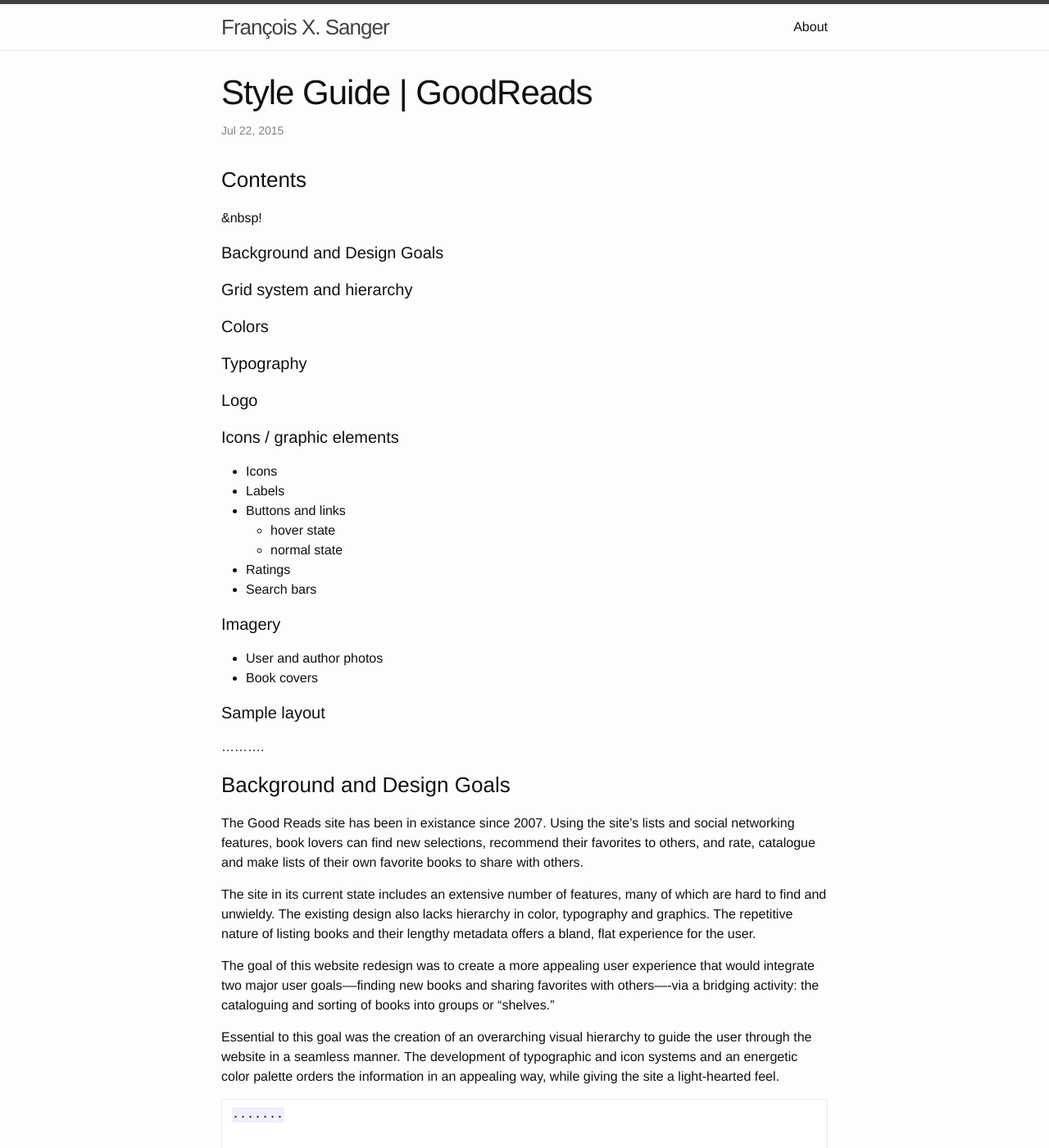
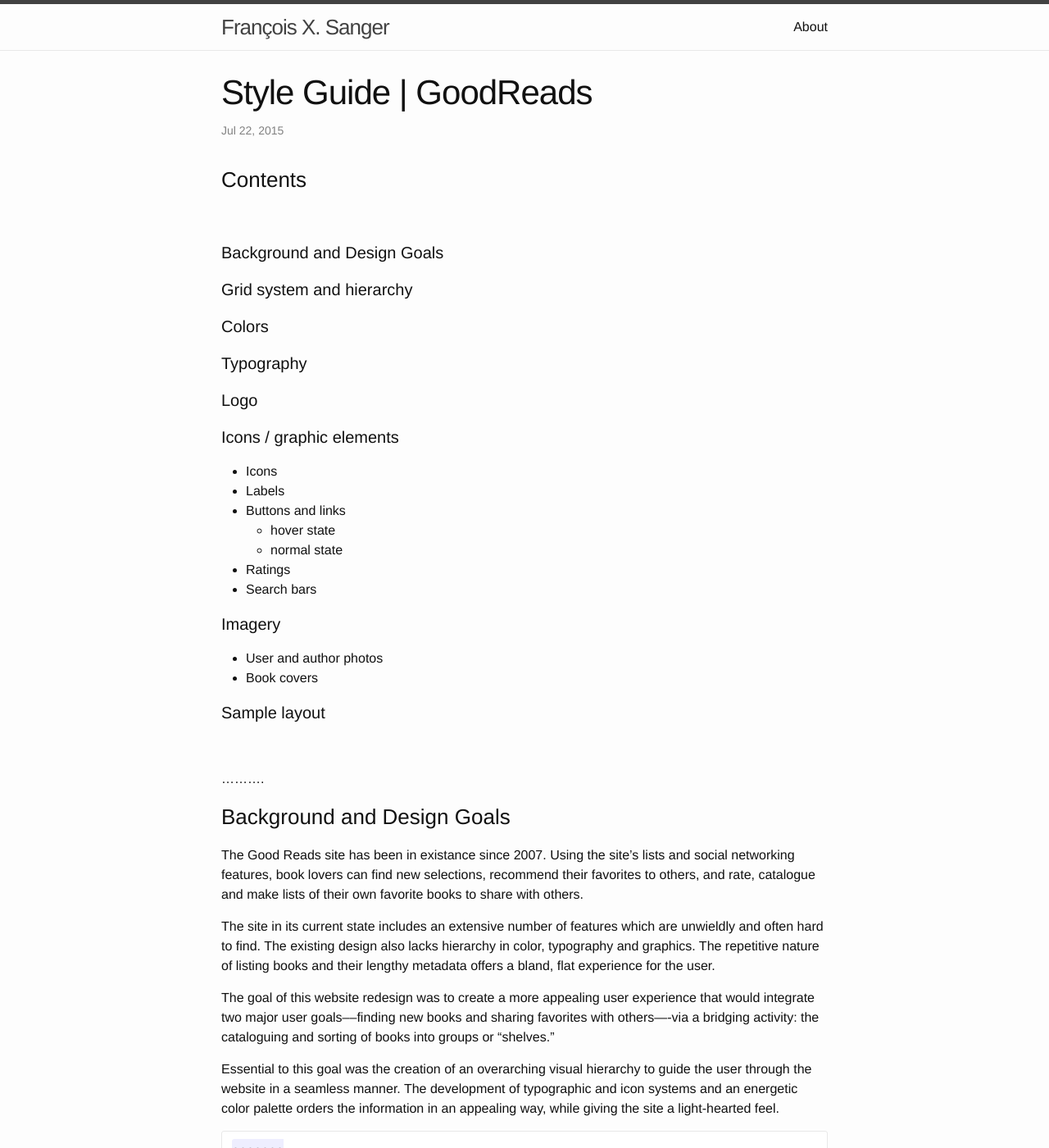
Before and after one commit to fsanger/fsanger.github.io, a Jekyll site: the page built from _posts/2015-07-22-styleguides.md, in a window 1280 px wide and 1400 px high. Shown: the whole window at 82% size. Built offline with Jekyll 4.4.1, drawn with Linux system fonts in a browser that asks for light colours.

Commit message:
add revised style guides post

```diff
--- a/_posts/2015-07-22-styleguides.md
+++ b/_posts/2015-07-22-styleguides.md
@@ -5,7 +5,8 @@ date:   2015-07-22
 ---
 
 ### Contents
-&nbsp!
+
+&nbsp;
 
 #### Background and Design Goals
 
@@ -33,6 +34,7 @@ date:   2015-07-22
 
 #### Sample layout
 
+&nbsp;
 
 ..........
 
@@ -41,7 +43,7 @@ date:   2015-07-22
 
 The Good Reads site has been in existance since 2007. Using the site’s lists and social networking features, book lovers can find new selections, recommend their favorites to others, and rate, catalogue and make lists of their own favorite books to share with others.
 
-The site in its current state includes an extensive number of features, many of which are hard to find and unwieldy. The existing design also lacks hierarchy in color, typography and graphics. The repetitive nature of listing books and their lengthy metadata offers a bland, flat experience for the user.
+The site in its current state includes an extensive number of features which are unwieldly and often hard to find. The existing design also lacks hierarchy in color, typography and graphics. The repetitive nature of listing books and their lengthy metadata offers a bland, flat experience for the user.
 
 The goal of this website redesign was to create a more appealing user experience that would integrate two major user goals––finding new books and sharing favorites with others—-via a bridging activity: the cataloguing and sorting of books into groups or "shelves."
 
```
